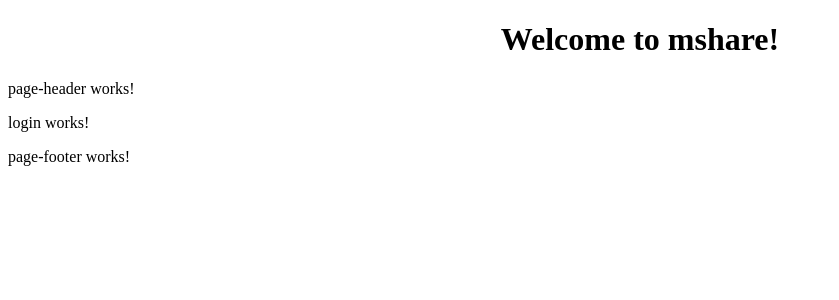
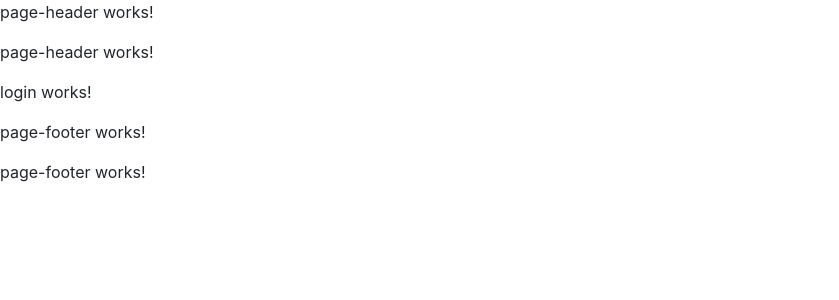
Before and after one commit to eiseld/mshare, an Angular app in the folder Frontend/Web/: page /login in a window 1280 px wide. Shown: the top 300 px of the page, without its empty margins (0-839 px from the left). Built offline with nearby package versions, Linux system fonts and the light colour scheme.

Commit message:
Angular: Add Bootstrap CSS

```diff
--- a/Frontend/Web/src/app/app.component.html
+++ b/Frontend/Web/src/app/app.component.html
@@ -1,7 +1,4 @@
-<div style="text-align:center">
-  <h1>
-    Welcome to {{ title }}!
-  </h1>
-</div>
-
+<link rel="stylesheet" href="https://stackpath.bootstrapcdn.com/bootstrap/4.3.1/css/bootstrap.min.css" integrity="sha384-ggOyR0iXCbMQv3Xipma34MD+dH/1fQ784/j6cY/iJTQUOhcWr7x9JvoRxT2MZw1T" crossorigin="anonymous">
+<app-page-header></app-page-header>
 <router-outlet></router-outlet>
+<app-page-footer></app-page-footer>
```
